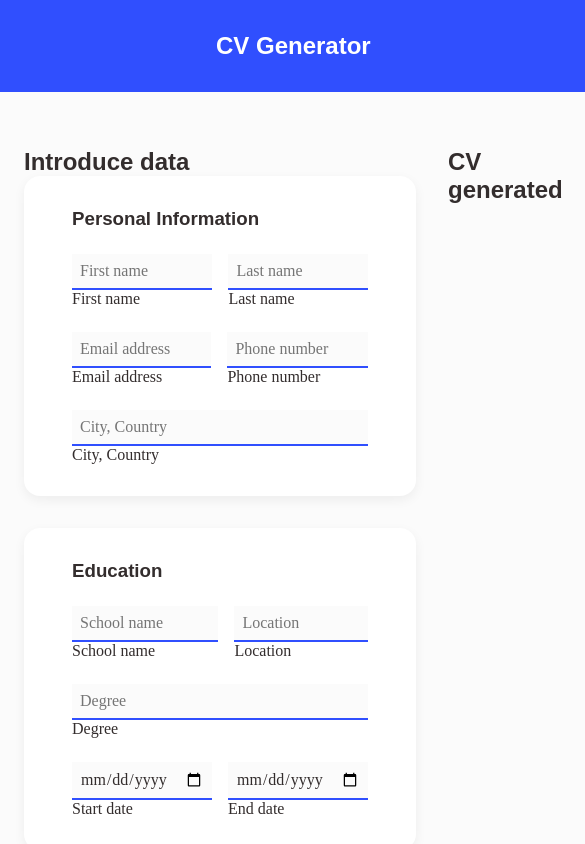
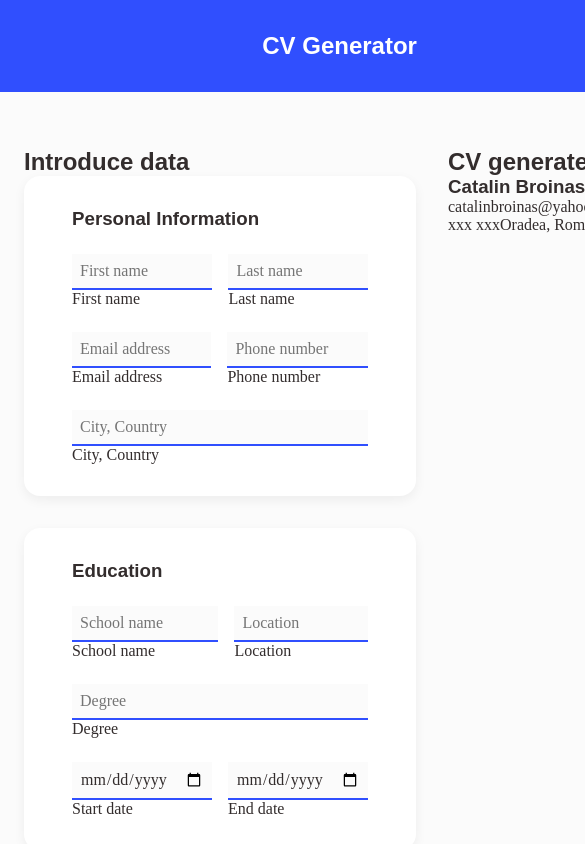
Before and after one commit to catalinbroinas/cv-application, a React (Vite) app: page / in a window 390 px wide. Shown: the top 844 px of the page, 585 px wide, since content can reach past the window. Built offline with nearby package versions, Linux system fonts and the light colour scheme.

Commit message:
feat(PreviewSection): add CVHeader component
- Include full name, email, phone, and address

```diff
--- /dev/null
+++ b/src/components/cv/CVHeader.jsx
@@ -0,0 +1,16 @@
+
+function CVHeader({ fullName, email, phone, address }) {
+    return (
+        <div className="cv-header">
+            <h3 id="" className="title">{fullName}</h3>
+
+            <div className="cv-contact">
+                <span className="text">{email}</span>
+                <span className="text">{phone}</span>
+                <span className="text">{address}</span>
+            </div>
+        </div>
+    );
+}
+
+export default CVHeader;
--- a/src/sections/MainContent/PreviewSection.jsx
+++ b/src/sections/MainContent/PreviewSection.jsx
@@ -1,8 +1,16 @@
+import CVHeader from "../../components/cv/CVHeader";
 
 function PreviewSection() {
     return (
         <section className="preview">
             <h2 className="title">CV generated</h2>
+
+            <CVHeader
+                fullName="Catalin Broinas"
+                email="catalinbroinas@yahoo.com"
+                phone="0765 xxx xxx"
+                address="Oradea, Romania"
+            />
         </section>
     );
 }
```
